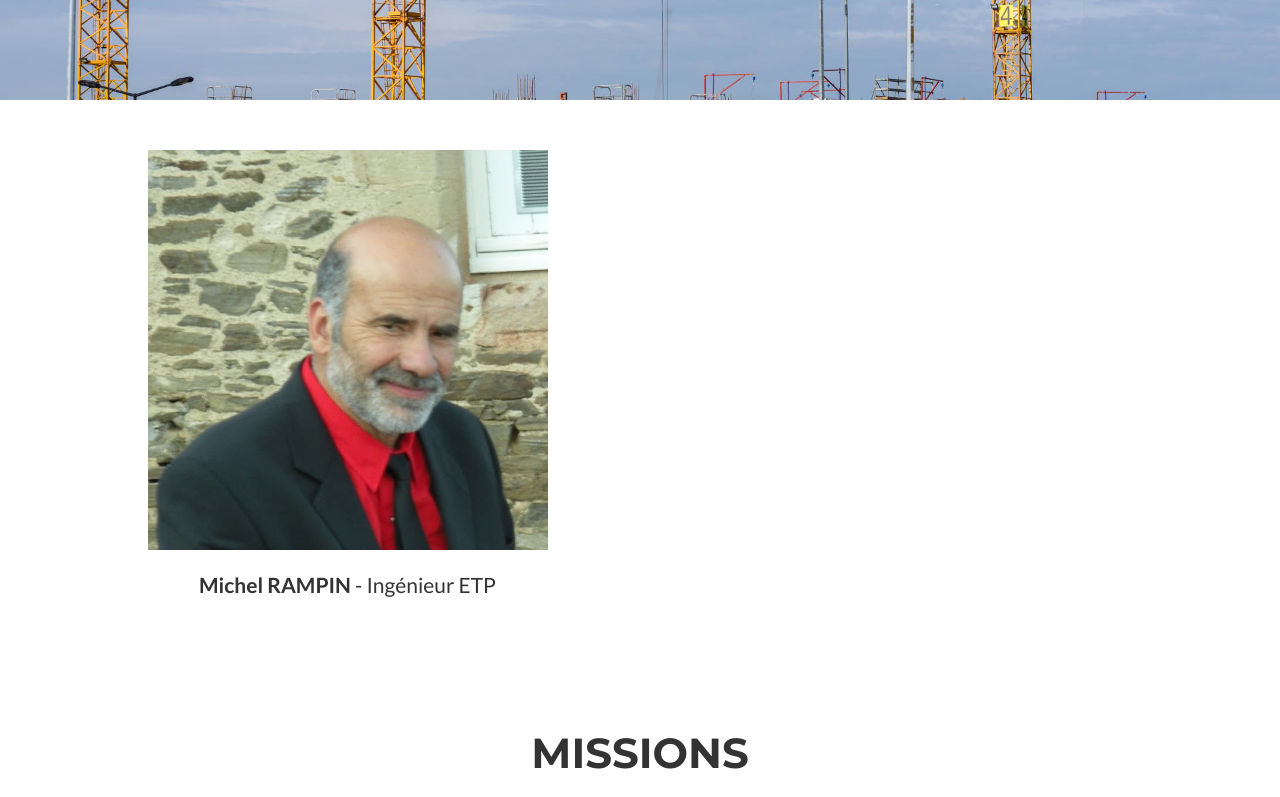
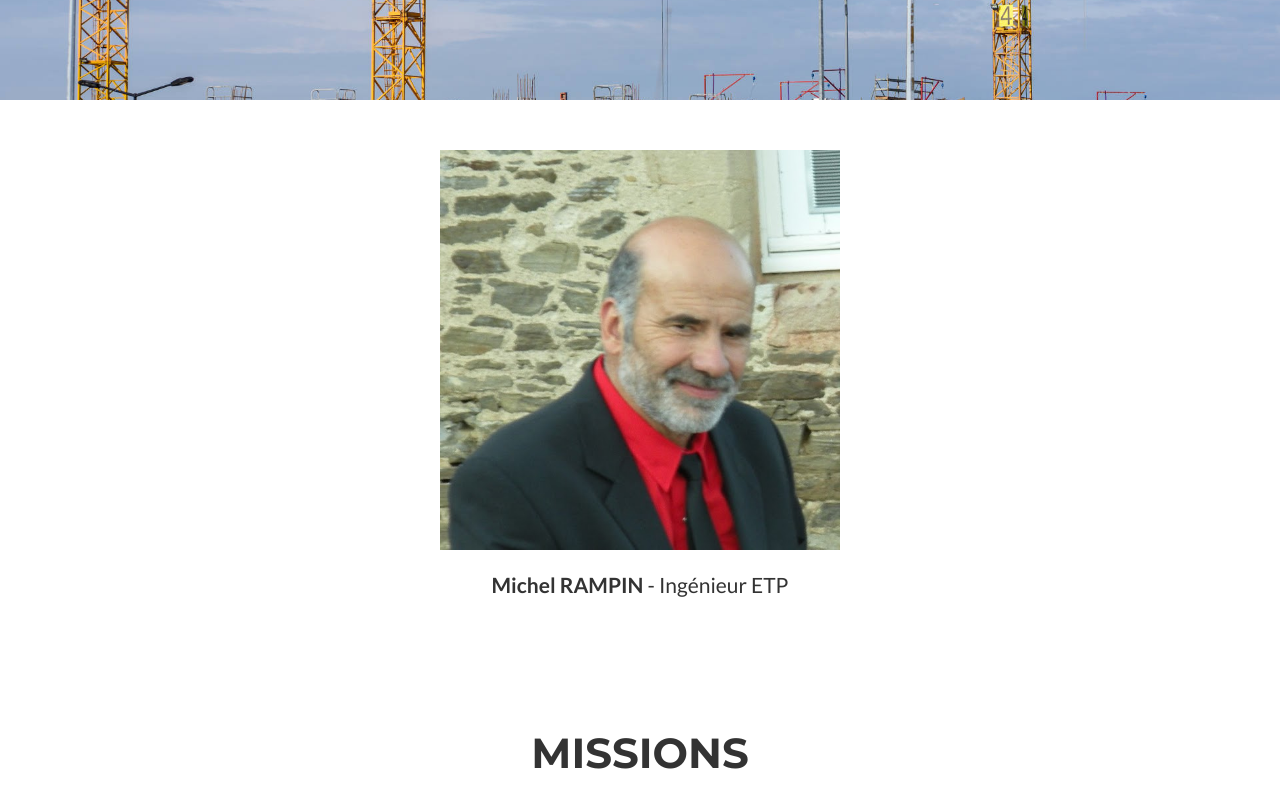
Before and after one commit to remram44/bebci-website, a website: page index.html in a window 1280 px wide. Shown: the part 429-1226 px from the top of the page. Drawn offline with Linux system fonts and the light colour scheme.

Commit message:
Temporary workaround

```diff
--- a/index.html
+++ b/index.html
@@ -21,6 +21,13 @@
     <link href="font-awesome/css/font-awesome.min.css" rel="stylesheet" type="text/css">
     <link href="https://fonts.googleapis.com/css?family=Montserrat:400,700" rel="stylesheet" type="text/css">
     <link href="https://fonts.googleapis.com/css?family=Lato:400,700,400italic,700italic" rel="stylesheet" type="text/css">
+
+    <style type="text/css">
+    /* Fix priority: portfolio-item overrides the offset's margin */
+    section.portfolio .portfolio-item.col-xs-offset-3 {
+      margin-left: 25%;
+    }
+    </style>
 
     <!-- HTML5 Shim and Respond.js IE8 support of HTML5 elements and media queries -->
     <!-- WARNING: Respond.js doesn't work if you view the page via file:// -->
```
